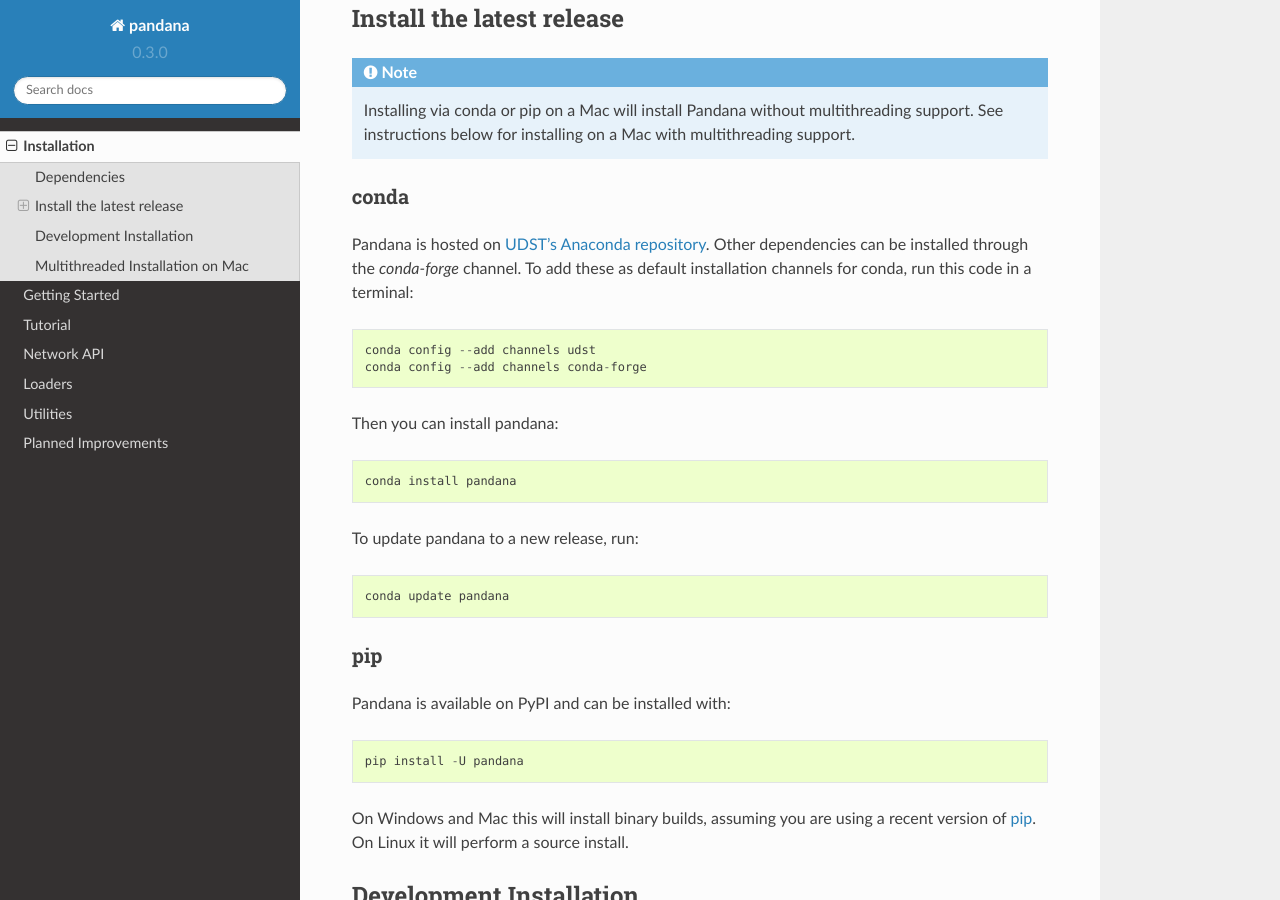
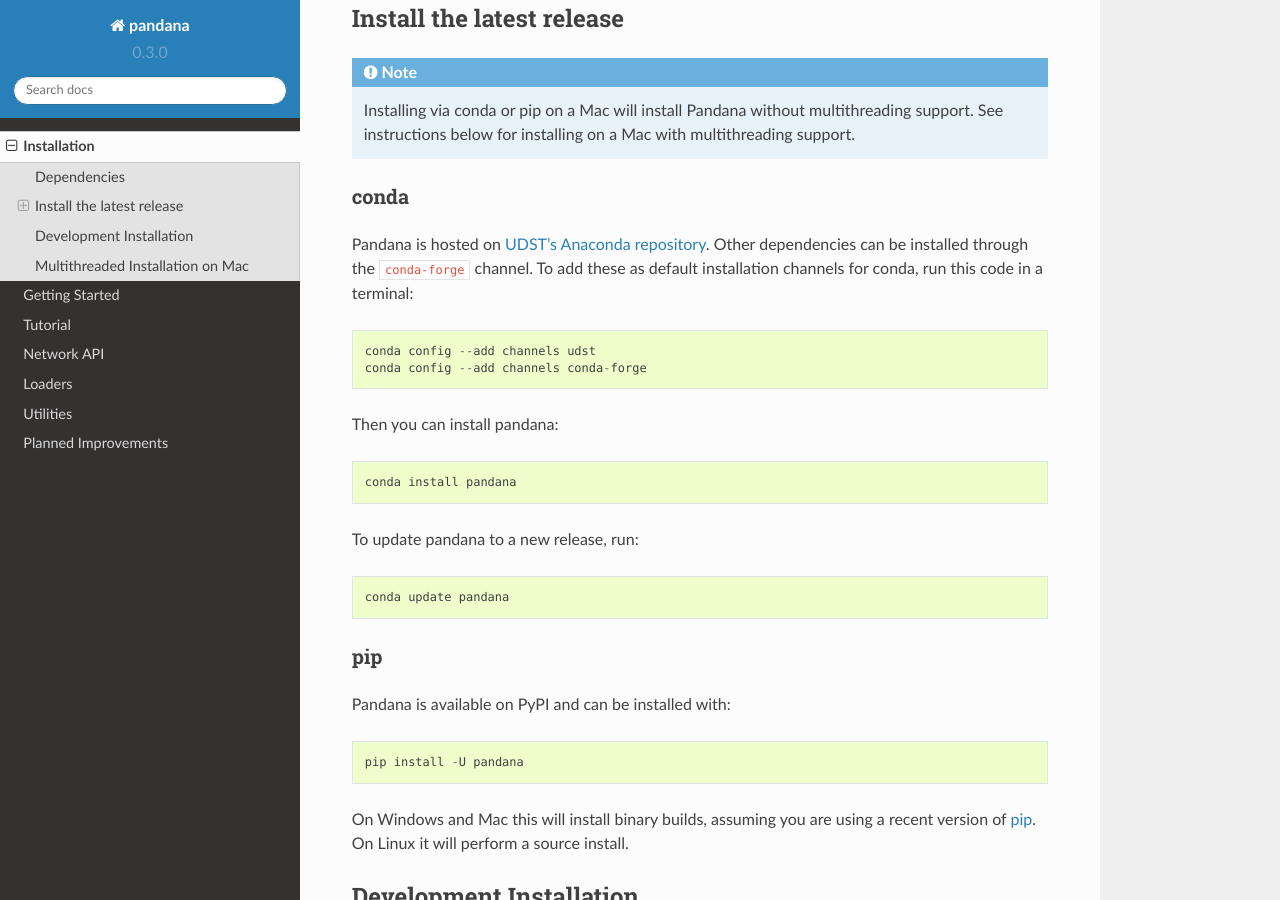
Before and after one commit to UDST/pandana, a Sphinx documentation site: the page built from docs/installation.rst, in a window 1280 px wide and 900 px high, scrolled down 526 px. Built offline with Sphinx 7.4.7 and the Read the Docs theme 2.0.0, drawn with Linux system fonts in a browser that asks for light colours.

Commit message:
Fix doc typo

```diff
--- a/docs/installation.rst
+++ b/docs/installation.rst
@@ -31,7 +31,7 @@
 
 Pandana is hosted on
 `UDST's Anaconda repository <https://anaconda.org/udst>`__. Other dependencies
-can be installed through the `conda-forge` channel.
+can be installed through the ``conda-forge`` channel.
 To add these as default installation channels for conda, run this code
 in a terminal::
 
```
